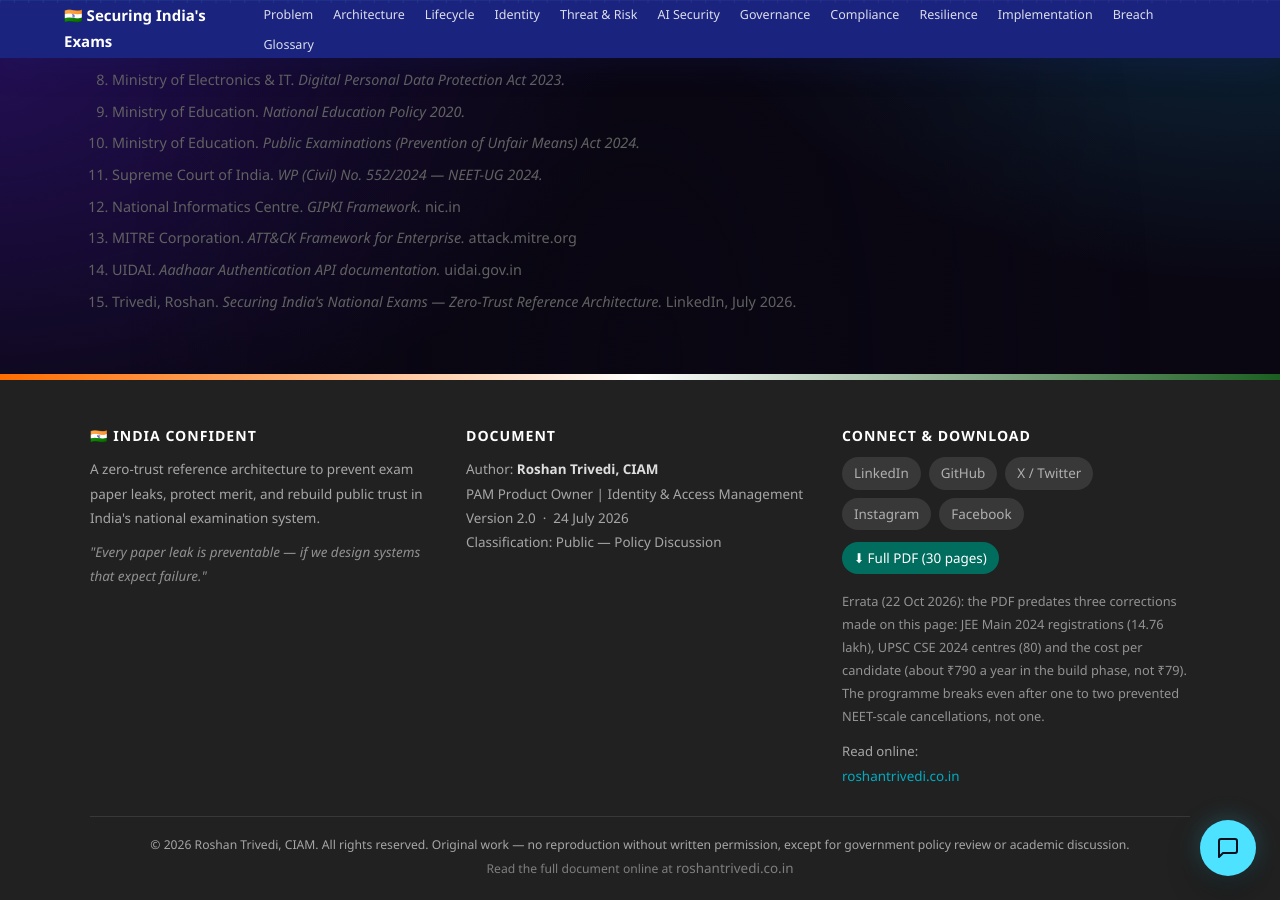
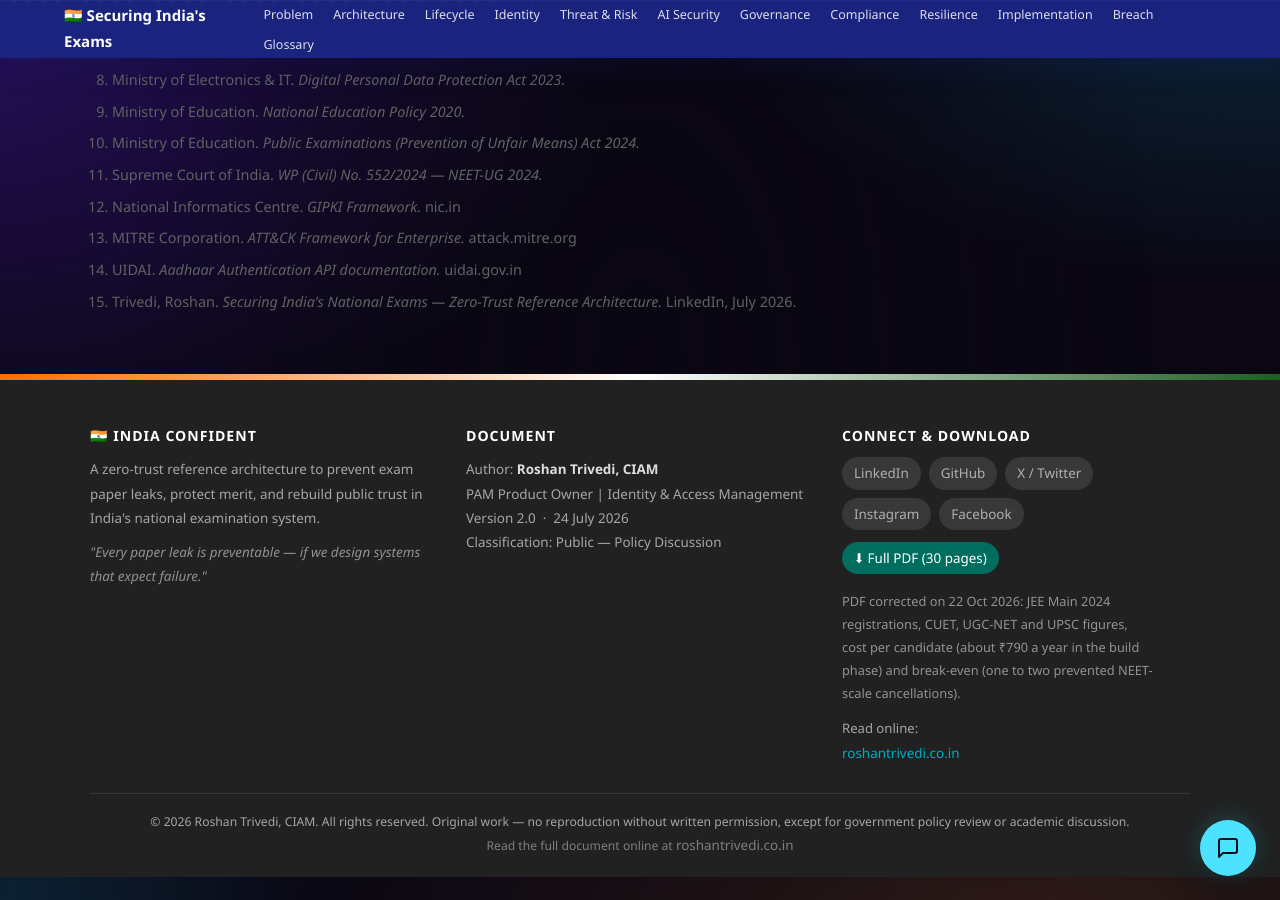
Before and after one commit to trivediroshan1-ui/trivediroshan1-ui.github.io, a Jekyll site: the page secure-india-exams/index.html, which Jekyll copies as it is, in a window 1280 px wide and 900 px high, scrolled down 26041 px. Built offline with Jekyll 4.4.1, drawn with Linux system fonts in a browser that asks for light colours.

Commit message:
Exam whitepaper PDF: corrected figures (JEE, CUET, UGC-NET, UPSC, cost per candidate, break-even)

```diff
--- a/secure-india-exams/index.html
+++ b/secure-india-exams/index.html
@@ -1261,7 +1261,7 @@
         </div>
         <div class="footer-social" style="margin-top:12px">
           <a class="social-pill" href="Securing_India_Exams_Master.pdf" style="background:var(--teal);color:#fff" download>⬇ Full PDF (30 pages)</a>
-          <p style="flex-basis:100%;font-size:.8rem;margin:8px 0 0;opacity:.85">Errata (22 Oct 2026): the PDF predates three corrections made on this page: JEE Main 2024 registrations (14.76 lakh), UPSC CSE 2024 centres (80) and the cost per candidate (about ₹790 a year in the build phase, not ₹79). The programme breaks even after one to two prevented NEET-scale cancellations, not one.</p>
+          <p style="flex-basis:100%;font-size:.8rem;margin:8px 0 0;opacity:.85">PDF corrected on 22 Oct 2026: JEE Main 2024 registrations, CUET, UGC-NET and UPSC figures, cost per candidate (about ₹790 a year in the build phase) and break-even (one to two prevented NEET-scale cancellations).</p>
         </div>
         <p style="margin-top:12px;font-size:.82rem">
           Read online:<br>
```
Also changed, not shown: 1 other file.
